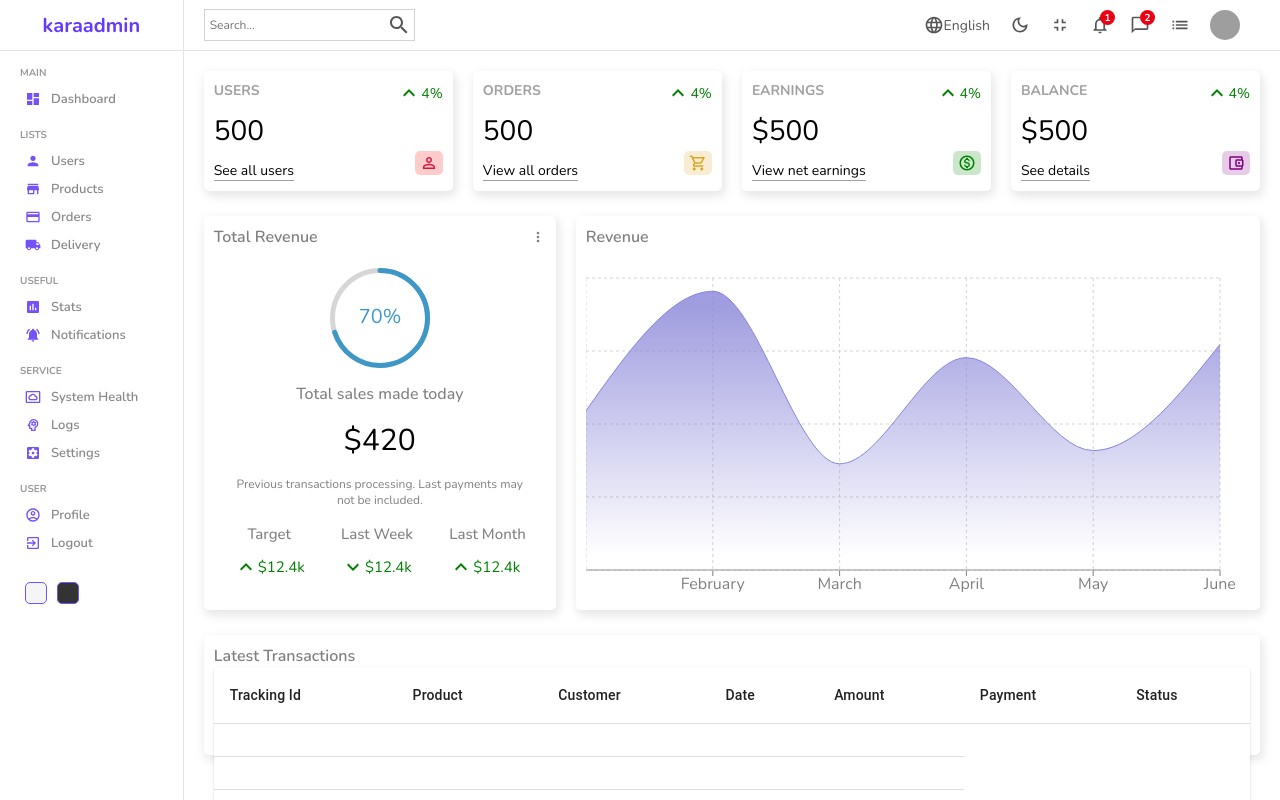
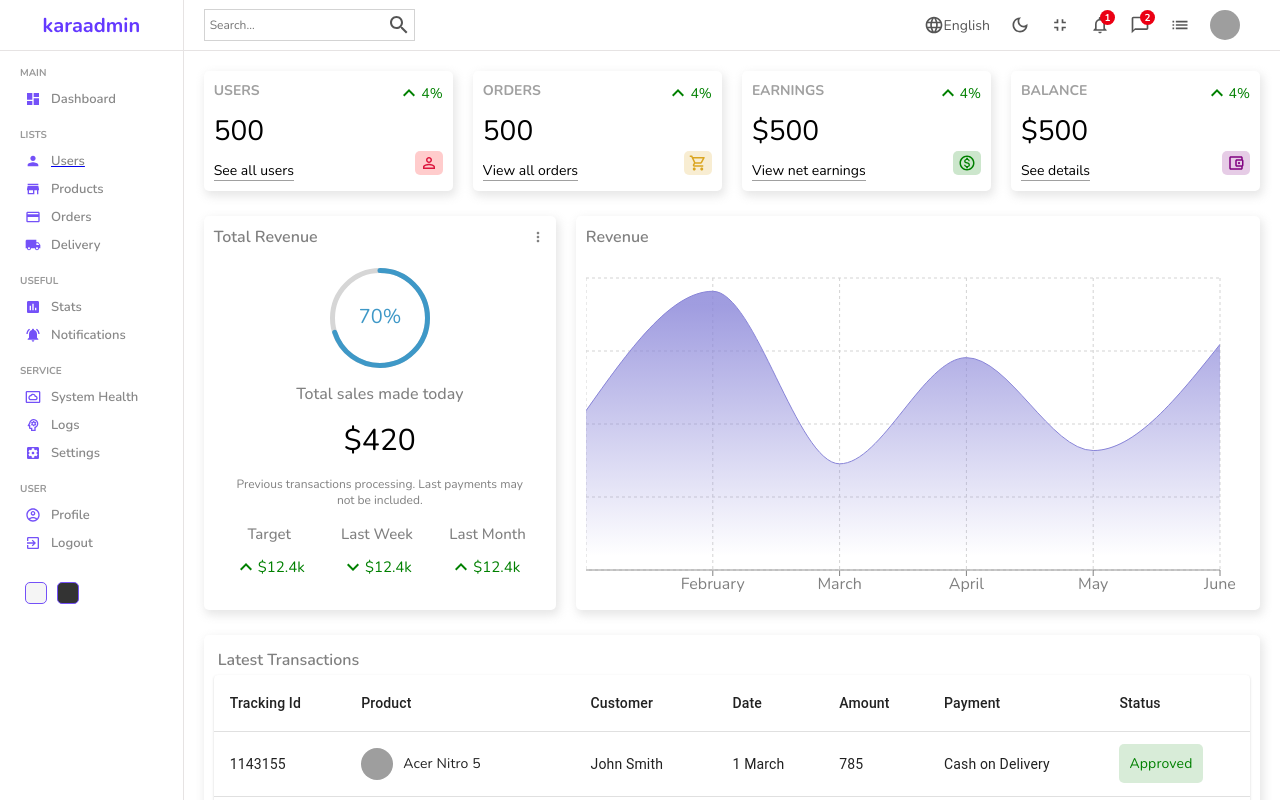
Before and after one commit to adityaaryanm4/admin-dashboard, a React (Create React App) app: page / in a window 1280 px wide. Shown: the top 800 px of the page. Built offline with nearby package versions, Linux system fonts and the light colour scheme; grey boxes are pictures that could not be loaded.

Commit message:
6th  commit

```diff
--- a/src/App.jsx
+++ b/src/App.jsx
@@ -1,11 +1,18 @@
 import React from 'react'
 import Home from './pages/home/Home'
+import List from './pages/list/List'
+import { BrowserRouter,Route,Routes } from 'react-router-dom'
 
 const App = () => {
   return (
-    <div>
-      <Home/>
-    </div>
+    <BrowserRouter>
+    <Routes>
+      <Route path="/">
+        <Route index element={<Home/>}/>
+        <Route path="users" element={<List/>}/>
+      </Route>
+    </Routes>
+    </BrowserRouter>
   )
 }
 
--- a/src/components/listContent/ListContent.jsx
+++ b/src/components/listContent/ListContent.jsx
@@ -84,17 +84,23 @@ const ListContent = () => {
 
         <TableBody>
           {rows.map((row) => (
-            <TableRow
-              key={row.name}
-              sx={{ '&:last-child td, &:last-child th': { border: 0 } }}
-            >
+            <TableRow key={row.id}>
               <TableCell component="th" scope="row">
-                {row.name}
+                {row.id}
               </TableCell>
-              <TableCell align="right">{row.calories}</TableCell>
-              <TableCell align="right">{row.fat}</TableCell>
-              <TableCell align="right">{row.carbs}</TableCell>
-              <TableCell align="right">{row.protein}</TableCell>
+              <TableCell className="tableCell">
+                <div className="product-cell">
+                  <img className="image" src={row.img} alt="product_img" />
+                  <span>{row.product}</span></div>
+              </TableCell>
+              <TableCell className="tableCell">{row.customer}</TableCell>
+              <TableCell className="tableCell">{row.date}</TableCell>
+              <TableCell className="tableCell">{row.amount}</TableCell>
+              <TableCell className="tableCell">{row.method}</TableCell>
+              <TableCell className="tableCell">
+                <span className={`status ${row.status}`}>
+                  {row.status}</span>
+                  </TableCell>
             </TableRow>
           ))}
         </TableBody>
--- a/src/components/listContent/listContent.scss
+++ b/src/components/listContent/listContent.scss
@@ -0,0 +1,32 @@
+.table {
+
+    .tableCell {
+
+        .product-cell {
+            display: flex;
+            align-items: center;
+
+            .image {
+                width: 32px;
+                height: 32px;
+                margin-right: 10px;
+                border-radius: 50%;
+                object-fit: cover;
+            }
+        }
+        .status {
+            padding: 10px;
+            border-radius: 5px;
+            &.Pending {
+                color: goldenrod;
+                background-color: rgba(189, 189, 3, 0.103);
+            }
+
+            &.Approved {
+                color: green;
+                background-color: rgba(0, 128, 0, 0.151);
+            }
+        }
+    }
+
+}
--- a/src/components/sidebar/Sidebar.jsx
+++ b/src/components/sidebar/Sidebar.jsx
@@ -1,5 +1,6 @@
 import React from 'react'
 import "./sidebar.scss"
+import { Link } from "react-router-dom";
 import DashboardIcon from '@mui/icons-material/Dashboard';
 import PersonIcon from '@mui/icons-material/Person';
 import CreditCardIcon from '@mui/icons-material/CreditCard';
@@ -25,7 +26,9 @@ const Sidebar = () => {
           <p className="title">MAIN</p>
           <li><DashboardIcon className='icon' /><span>Dashboard</span></li>
           <p className="title">LISTS</p>
-          <li><PersonIcon className='icon' /><span>Users</span></li>
+          <Link to="/users">
+            <li><PersonIcon className='icon' /><span>Users</span></li>
+          </Link>
           <li><StoreMallDirectoryIcon className='icon' /><span>Products</span></li>
           <li><CreditCardIcon className='icon' /><span>Orders</span></li>
           <li><LocalShippingIcon className='icon' /><span>Delivery</span></li>
--- a/src/pages/home/home.scss
+++ b/src/pages/home/home.scss
@@ -23,12 +23,13 @@
                 box-shadow: 2px 4px 10px 1px rgba(201, 201, 201, 0.47);
                 border-radius: 5px;
                 padding: 10px;
-                height: 100px;
+                // height: 100px;
 
                 .listTitle {
                     color: gray;
                     font-size: 16px;
                     font-weight: 600;
+                    margin: 4px;
                 }
             }
         }
--- /dev/null
+++ b/src/pages/list/List.jsx
@@ -0,0 +1,9 @@
+import "./list.scss"
+
+const List = () => {
+  return (
+    <div>List</div>
+  )
+}
+
+export default List
```
Also changed, not shown: src/pages/list/list.scss (added).
